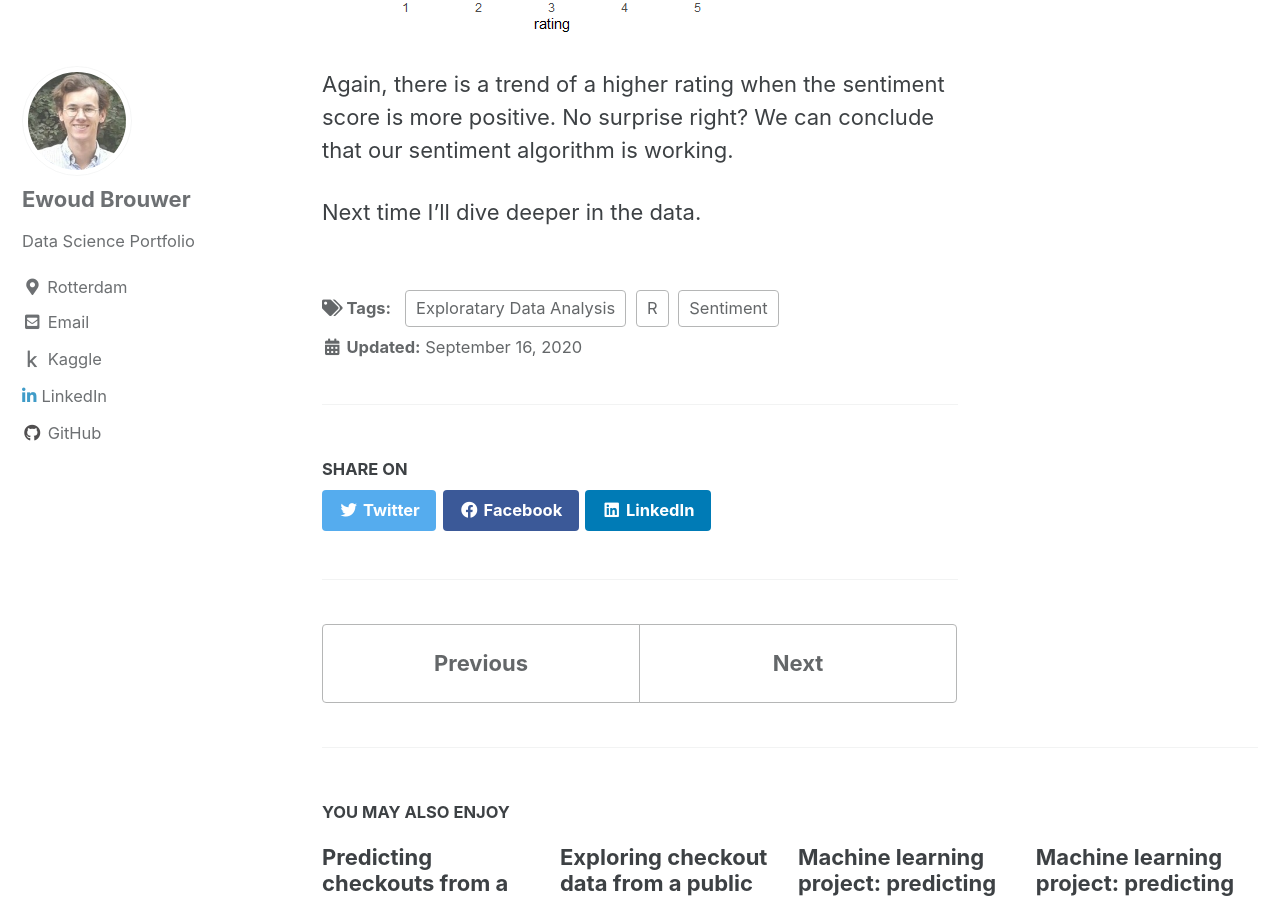
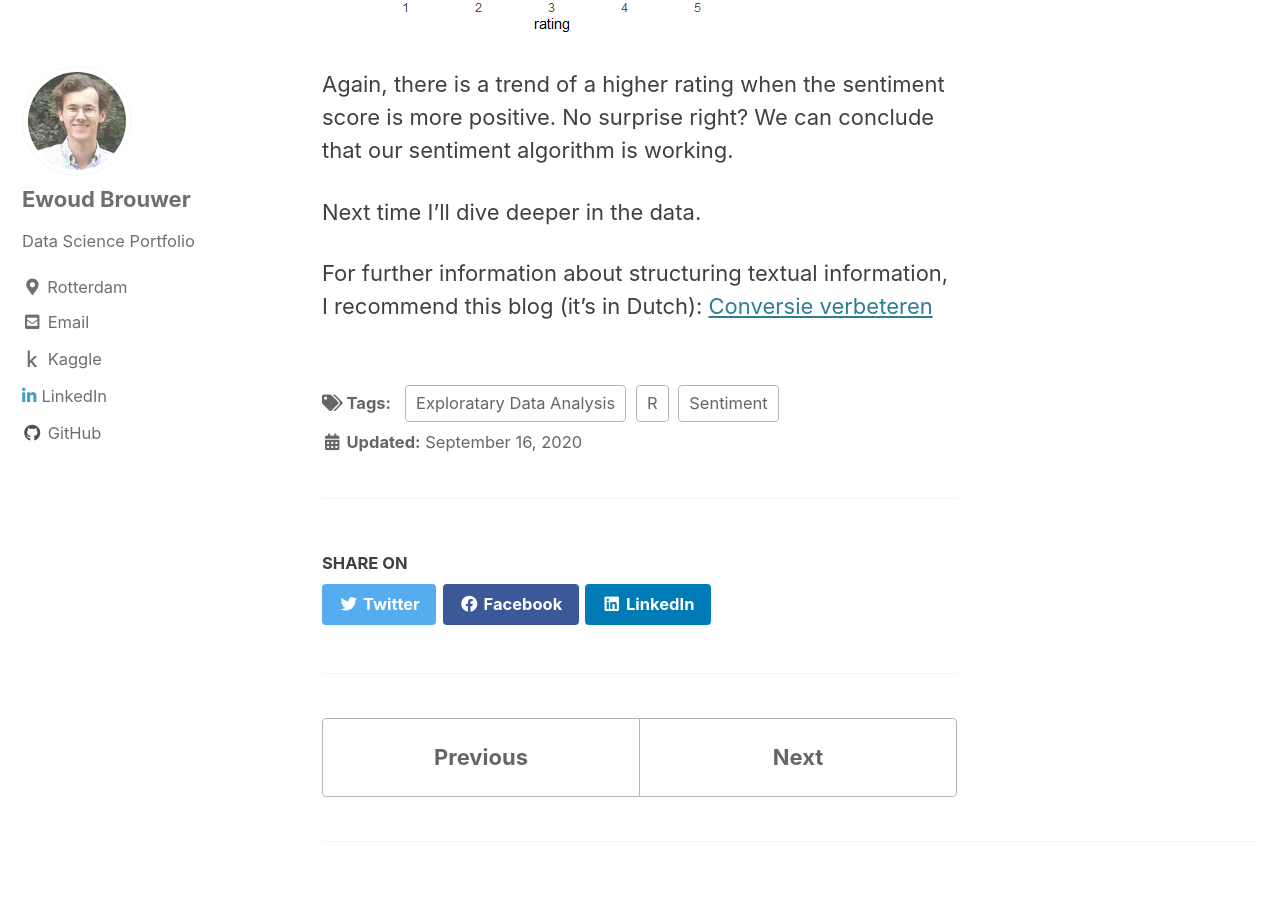
Before and after one commit to ewoudb33/ewoudb33.github.io, a Jekyll site: the page built from _posts/2020-09-30-sentiment-analysis.md, in a window 1280 px wide and 900 px high, scrolled down 2883 px. Built offline with Jekyll 4.4.1, drawn with Linux system fonts in a browser that asks for light colours; cached includes are drawn as plain includes.

Commit message:
new link

```diff
--- a/_posts/2020-09-30-sentiment-analysis.md
+++ b/_posts/2020-09-30-sentiment-analysis.md
@@ -49,3 +49,6 @@
 Again, there is a trend of a higher rating when the sentiment score is more positive. No surprise right? We can conclude that our sentiment algorithm is working.
 
 Next time I'll dive deeper in the data.
+
+For further information about structuring textual information, I recommend this blog (it's in Dutch):
+[Conversie verbeteren](https://blog.fivides.nl/)
```
Also changed, not shown: _posts/2021-07-02-predicting-library-checkouts - Copy.md (renamed from _posts/2021-07-02-predicting-library-checkouts.md).
